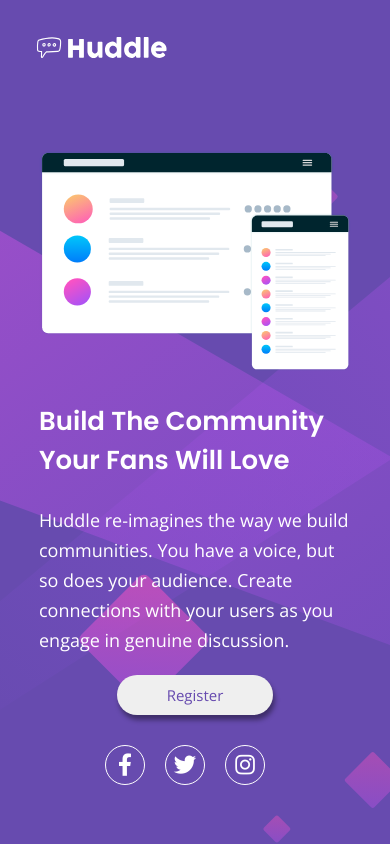
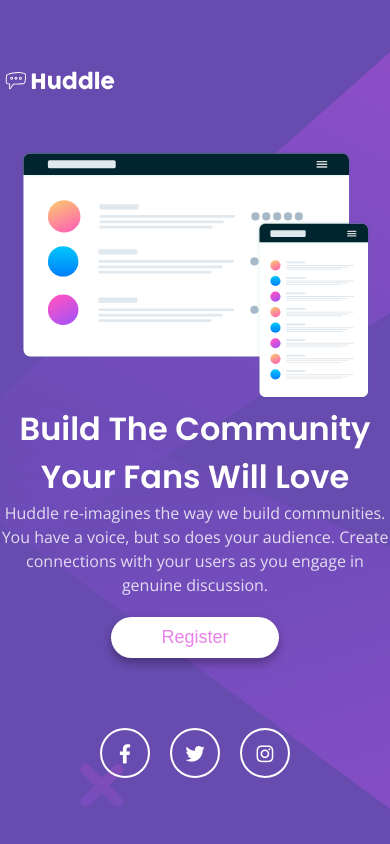
Before and after one commit to mertoztat/Frontend-Mentor-Challenges, a plain HTML site: page huddle-landing-page-with-single-introductory-section-master/index.html in a window 390 px wide. Drawn offline with nearby package versions, Linux system fonts and the light colour scheme.

Commit message:
final changes

```diff
--- a/huddle-landing-page-with-single-introductory-section-master/index.html
+++ b/huddle-landing-page-with-single-introductory-section-master/index.html
@@ -11,49 +11,51 @@
       sizes="32x32"
       href="./images/favicon-32x32.png"
     />
-    <link
-      rel="stylesheet"
-      href="https://cdnjs.cloudflare.com/ajax/libs/font-awesome/6.1.1/css/all.min.css"
-    />
-    <link rel="stylesheet" href="style.css" />
 
     <title>
       Frontend Mentor | Huddle landing page with single introductory section
     </title>
+
+    <link
+      rel="stylesheet"
+      href="https://cdnjs.cloudflare.com/ajax/libs/font-awesome/5.12.1/css/all.min.css"
+    />
+    <link rel="stylesheet" href="style.css" />
   </head>
   <body>
-    <!-- header -->
-    <nav>
-      <img src="./images/logo.svg" alt="logo" />
-    </nav>
-    <!-- section -->
-    <main>
-      <section class="wrapper">
-        <div class="left-col">
-          <img src="./images/illustration-mockups.svg" alt="Mockup" />
+    <div class="container">
+      <img class="logo" src="./images/logo.svg" alt="logo" />
+      <div class="content">
+        <div class="left-side">
+          <img src="./images/illustration-mockups.svg" alt="illustration" />
         </div>
-        <div class="right-col">
+        <div class="right-side">
           <h1>Build The Community Your Fans Will Love</h1>
           <p>
             Huddle re-imagines the way we build communities. You have a voice,
             but so does your audience. Create connections with your users as you
             engage in genuine discussion.
           </p>
-          <div class="btn-section">
-            <button class="btn">Register</button>
-          </div>
+          <button class="btn">Register</button>
         </div>
-      </section>
-    </main>
-    <!-- footer-social -->
-    <footer>
-      <div class="social-icons">
-        <ul class="icons">
-          <li><i class="fa-brands fa-facebook-f"></i></li>
-          <li><i class="fa-brands fa-twitter"></i></li>
-          <li><i class="fa-brands fa-instagram"></i></li>
-        </ul>
       </div>
-    </footer>
+      <ul class="social-links">
+        <li>
+          <a href="#">
+            <i class="fab fa-facebook-f"></i>
+          </a>
+        </li>
+        <li>
+          <a href="#">
+            <i class="fab fa-twitter"></i>
+          </a>
+        </li>
+        <li>
+          <a href="#">
+            <i class="fab fa-instagram"></i>
+          </a>
+        </li>
+      </ul>
+    </div>
   </body>
 </html>
--- a/huddle-landing-page-with-single-introductory-section-master/style.css
+++ b/huddle-landing-page-with-single-introductory-section-master/style.css
@@ -18,144 +18,109 @@ body {
   background-image: url(./images/bg-desktop.svg);
   background-repeat: no-repeat;
   background-size: cover;
+  min-height: 100vh;
+  display: flex;
+  align-items: center;
+  justify-content: center;
 }
 
-nav img {
-  padding: 30px;
-  width: 250px;
+h1 {
+  font-family: "Poppins", sans-serif;
 }
 
-.wrapper {
-  display: flex;
-  margin: 50px 100px;
+p {
+  opacity: 0.8;
+  line-height: 24px;
 }
 
-.left-col img {
+img {
   max-width: 100%;
 }
 
-.right-col {
-  width: 700px;
-  margin-left: 50px;
+.logo {
+  width: 20%;
+  height: 20%;
 }
 
-.right-col h1 {
-  margin-top: 30px;
-  font-size: 36px;
-  font-family: "Poppins", sans-serif;
+.container {
+  margin: auto;
+  max-width: 100%;
+  width: 1200px;
 }
 
-.right-col p {
-  line-height: 30px;
-  font-size: 18px;
-  margin: 25px 0px 20px;
+.content {
+  display: flex;
+  margin: 100px 0;
+}
+
+.left-side img {
+  width: 100vw;
+  margin-right: 20px;
+}
+
+.right-side {
+  margin-left: 20px;
 }
 
 .btn {
+  background-color: #fff;
+  border-radius: 50px;
+  border: none;
+  box-shadow: 0 5px 10px rgba(0, 0, 0, 0.3);
+  font-size: 18px;
   padding: 10px 50px;
-  color: var(--violet);
-  font-family: inherit;
-  border-radius: 30px;
-  font-size: 15px;
-  border: none;
-  box-shadow: 2px 5px 5px rgba(0, 0, 0, 0.4);
+  color: var(--magenta);
   cursor: pointer;
+  margin: 20px 0;
 }
 
-.btn:hover {
-  background-color: var(--magenta);
-  color: #fff;
+.social-links {
+  display: flex;
+  justify-content: flex-end;
+  list-style-type: none;
+  font-size: 1.2rem;
 }
 
-.social-icons {
-  position: relative;
+.social-links a {
+  border-radius: 50%;
+  border: 2px solid #fff;
+  color: #fff;
+  display: inline-flex;
+  align-items: center;
+  justify-content: center;
+  margin: 0 10px;
+  height: 50px;
+  width: 50px;
+  text-decoration: none;
 }
 
-.icons {
-  display: flex;
-  list-style-type: none;
-  position: absolute;
-  right: 10px;
-  bottom: 0px;
+.social-links a:hover {
+  border-color: var(--magenta);
+  color: var(--magenta);
 }
 
-.icons li {
-  border: 1px solid #fff;
-  width: 40px;
-  height: 40px;
-  display: flex;
-  justify-content: center;
-  align-items: center;
-  border-radius: 50%;
-  margin: 0 10px;
-  cursor: pointer;
-}
+@media screen and (max-width: 768px) {
+  .logo {
+    width: 30%;
+    height: 30%;
+  }
+  .content {
+    flex-direction: column;
+    margin: 50px 0;
+  }
 
-.icons li i {
-  font-size: 1.4rem;
-}
-
-.icons li:hover {
-  color: var(--magenta);
-  border: 1px solid var(--magenta);
-}
-
-@media (max-width: 900px) {
-  .wrapper {
-    display: flex;
-    flex-direction: column;
-    justify-content: center;
-    align-items: center;
-  }
-  .right-col {
-    width: 100%;
-  }
-  .btn-section {
-    display: flex;
-    justify-content: center;
-    align-items: center;
-  }
-}
-
-@media (max-width: 480px) {
-  body {
-    background-image: url(./images/bg-mobile.svg);
-    background-repeat: no-repeat;
-    background-size: cover;
-    min-height: 100vh;
-  }
-  main {
-    display: flex;
-    justify-content: center;
-    align-items: center;
-  }
-  nav img {
-    width: 200px;
-  }
-  .left-col {
-    display: flex;
-    justify-content: center;
-    align-items: center;
-    width: 80vw;
-  }
-  .right-col {
-    width: 80vw;
+  .left-side {
+    width: 90%;
     margin: 0 auto;
   }
 
-  .right-col h1 {
-    font-size: 26px;
+  .right-side {
+    width: 100%;
+    margin-left: 0;
+    text-align: center;
   }
-  .btn-section {
-    display: flex;
+
+  .social-links {
     justify-content: center;
-    align-items: center;
-  }
-  .icons {
-    display: flex;
-    justify-content: center;
-    align-items: center;
-    width: 100%;
-    margin: -20px 0;
   }
 }
```
